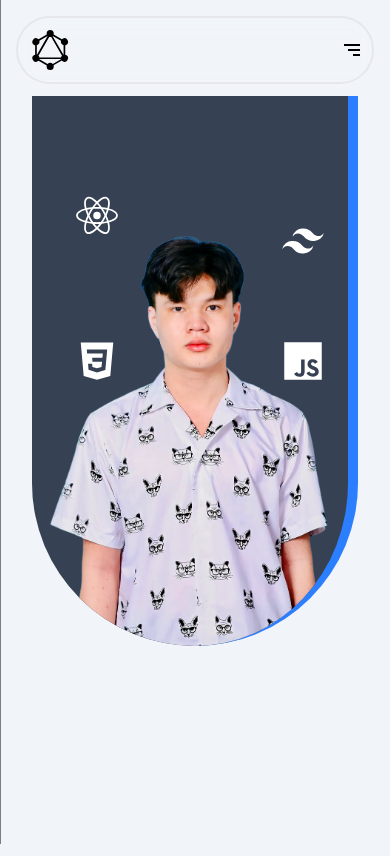
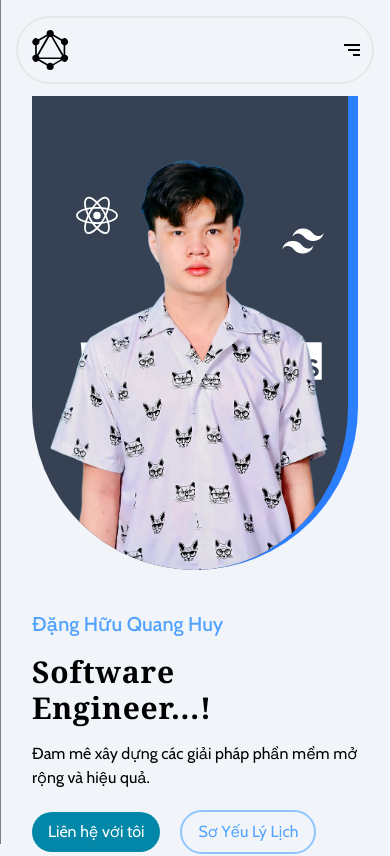
Before and after one commit to dangquanghuy286/portfolio, a React (Vite) app: page / in a window 390 px wide. Shown: the top 856 px of the page. Built offline with nearby package versions, Linux system fonts and the light colour scheme.

Commit message:
sua responsive

```diff
--- a/src/components/ProjectCart/index.jsx
+++ b/src/components/ProjectCart/index.jsx
@@ -4,8 +4,8 @@ import React from "react";
 const ProjectCart = ({ projects, index }) => {
   return (
     <div
-      className="md:sticky overflow-hidden rounded-2xl border-2 border-gray-300 bg-white dark:border-gray-600 dark:bg-gray-800 p-6 md:flex md:items-center gap-6 shadow-lg transition-all duration-300 ease-in-out hover:scale-105 hover:shadow-2xl"
-      style={{ top: `calc(520px + ${index * 45}px)` }}
+      className="sticky overflow-hidden rounded-2xl border-2 border-gray-300 bg-white dark:border-gray-600 dark:bg-gray-800 p-6 md:flex md:items-center gap-6 shadow-lg transition-all duration-300 ease-in-out hover:scale-105 hover:shadow-2xl"
+      style={{ top: `calc(100px + ${index * 150}px)` }}
     >
       {/* Content Section */}
       <div className="flex-1 flex flex-col gap-4">
--- a/src/pages/Abouts/index.jsx
+++ b/src/pages/Abouts/index.jsx
@@ -1,7 +1,13 @@
 import React from "react";
+import SectionTitle from "../../components/SectionTitle";
 
 const About = () => {
-  return <div>About</div>;
+  return (
+    <section>
+      <SectionTitle title="Về tôi" />
+      <div>{<img src="" alt="" />}</div>
+    </section>
+  );
 };
 
 export default About;
--- a/src/pages/Home/HeroContent.jsx
+++ b/src/pages/Home/HeroContent.jsx
@@ -1,10 +1,11 @@
+import React from "react";
 import Button from "../../components/Button";
 
 function HeroContent() {
   return (
     <div className="text-left md:max-w-72 lg:max-w-lg">
       <p className="text-xl font-medium text-blue-400">Đặng Hữu Quang Huy</p>
-      <h2 className="mt-4 font-serif text-3xl font-bold tracking-widest dark:text-white/80 md:text-4xl lg:mt-8 lg:text-5xl">
+      <h2 className="mt-4 font-serif text-3xl font-bold tracking-wide dark:text-white/80 md:text-4xl lg:mt-8 lg:text-5xl">
         Software Engineer...!
       </h2>
       <p className="mt-4 dark:text-slate-50 md:text-lg">
@@ -19,4 +20,5 @@ function HeroContent() {
     </div>
   );
 }
+
 export default HeroContent;
--- a/src/pages/Home/HeroImage.jsx
+++ b/src/pages/Home/HeroImage.jsx
@@ -7,29 +7,18 @@ import {
   BiLogoReact,
   BiLogoTailwindCss,
 } from "react-icons/bi";
+
 const HeroImage = () => {
   return (
-    <div
-      className="mask-gradient absolute right-0 top-0 h-[550px]
-    w-full overflow-hidden rounded-bl-full rounded-br-full border-r-[10px] border-blue-500 bg-gray-700 md:h-[660px] md:w-[450px]"
-    >
-      <AnimatedIcon
-        Icon={BiLogoReact}
-        className="left-10 top-24"
-      ></AnimatedIcon>
-      <AnimatedIcon Icon={BiLogoCss3} className="left-10 top-60"></AnimatedIcon>
-      <AnimatedIcon
-        Icon={BiLogoTailwindCss}
-        className="right-5 top-30"
-      ></AnimatedIcon>
-      <AnimatedIcon
-        Icon={BiLogoJavascript}
-        className="right-5 top-60"
-      ></AnimatedIcon>
+    <div className="mask-gradient relative w-full max-w-[450px] overflow-hidden rounded-bl-full rounded-br-full border-r-[10px] border-blue-500 bg-gray-700 md:h-[660px]">
+      <AnimatedIcon Icon={BiLogoReact} className="left-10 top-24" />
+      <AnimatedIcon Icon={BiLogoCss3} className="left-10 top-60" />
+      <AnimatedIcon Icon={BiLogoTailwindCss} className="right-5 top-30" />
+      <AnimatedIcon Icon={BiLogoJavascript} className="right-5 top-60" />
       <img
         src={userImage}
-        alt="user image"
-        className="absolute bottom-0 left-1/2 w-[450px] -translate-x-1/2"
+        alt="user"
+        className="relative bottom-0 left-1/2 w-full max-w-[450px] -translate-x-1/2"
       />
     </div>
   );
--- a/src/pages/Home/Home.jsx
+++ b/src/pages/Home/Home.jsx
@@ -10,9 +10,16 @@ const Home = ({ menuOpen }) => {
           menuOpen ? "px-10 blur-sm" : ""
         }`}
       >
-        <div className="relative flex min-h-[70vh] flex-col items-center md:flex-row">
-          <HeroImage />
-          <HeroContent />
+        <div className="relative flex flex-col-reverse md:flex-row items-center justify-between min-h-[70vh] gap-10">
+          {/* HeroContent hiển thị trước trên mobile */}
+          <div className="z-10 w-full md:w-1/2">
+            <HeroContent />
+          </div>
+
+          {/* HeroImage dưới cùng */}
+          <div className="w-full md:w-1/2">
+            <HeroImage />
+          </div>
         </div>
       </div>
     </section>
--- a/src/pages/Home/index.jsx
+++ b/src/pages/Home/index.jsx
@@ -1,4 +1,5 @@
 import { projects } from "../../constants";
+import About from "../Abouts";
 import Projects from "../Projects";
 import Home from "./Home";
 
@@ -8,7 +9,7 @@ const HomeDefault = ({ menuOpen }) => {
   const limitedProjects = projects.slice(0, 3);
 
   return (
-    <div className="bg-slate-100 dark:bg-slate-950 min-h-screen flex flex-col items-center">
+    <div className="bg-slate-100 dark:bg-slate-950 min-h-screen flex flex-col items-center overflow-x-clip antialiased">
       {/* Hero Section */}
       <div className="w-full max-w-5xl px-4 py-16">
         <Home menuOpen={menuOpen} />
@@ -23,6 +24,9 @@ const HomeDefault = ({ menuOpen }) => {
       <div className="w-full max-w-5xl px-4 py-16">
         <Projects data={limitedProjects} />
       </div>
+      <div className="w-full max-w-5xl px-4 py-16">
+        <About />
+      </div>
     </div>
   );
 };
```
